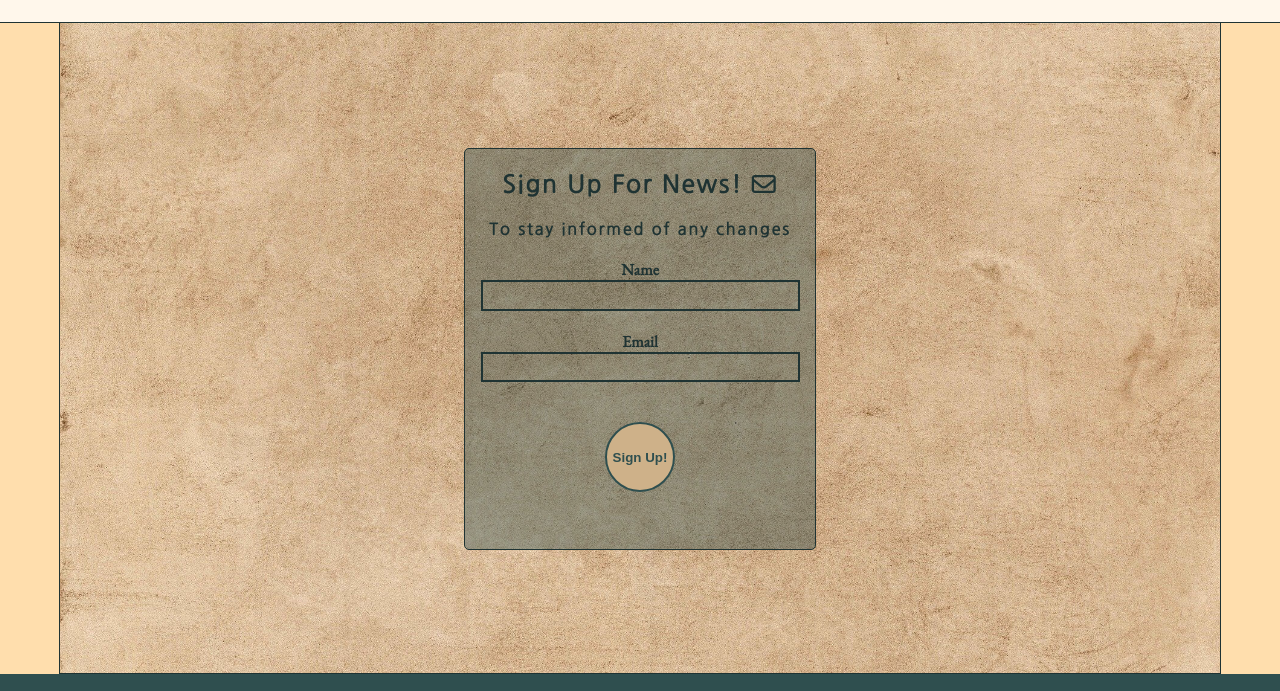
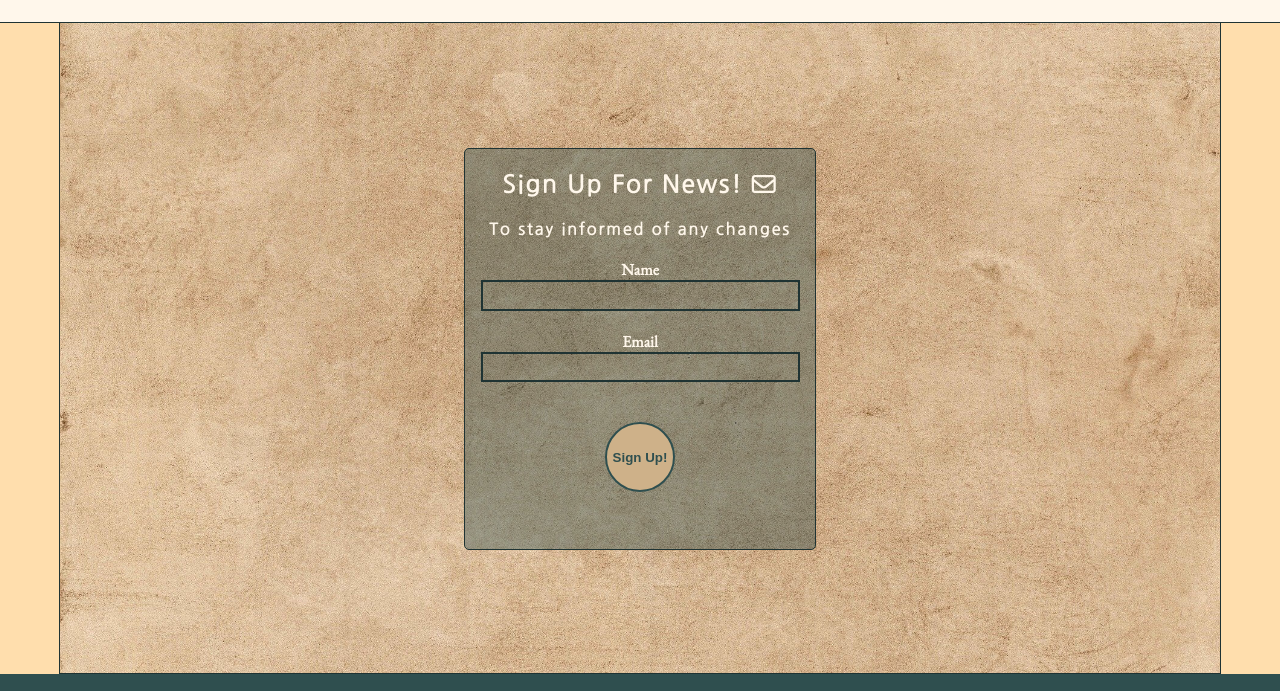
Before and after one commit to oljung/portfolio-project-one, a plain HTML site: page signup.html in a window 1280 px wide. Shown: the part 78-769 px from the top of the page. Drawn offline with nearby package versions, Linux system fonts and the light colour scheme.

Commit message:
change color of text in sign up form to #FFF7EB

```diff
--- a/assets/css/style.css
+++ b/assets/css/style.css
@@ -390,7 +390,7 @@ figcaption a {
 
 .signup-form > h2, .signup-form > h4 {
     margin: 20px 0;
-    color: #1F3333;
+    color: #FFF7EB;
 }
 
 .signup-form h4 {
@@ -398,7 +398,7 @@ figcaption a {
 }
 
 .signup-form > label {
-    color: #1F3333;
+    color: #FFF7EB;
     font-weight: 600;
 }
 
```
